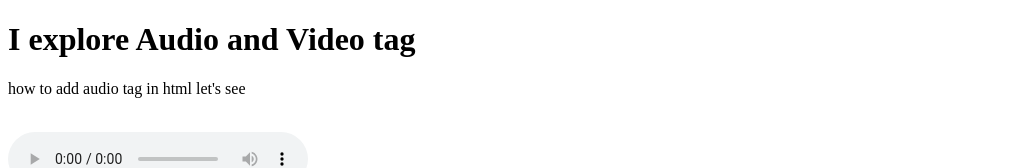
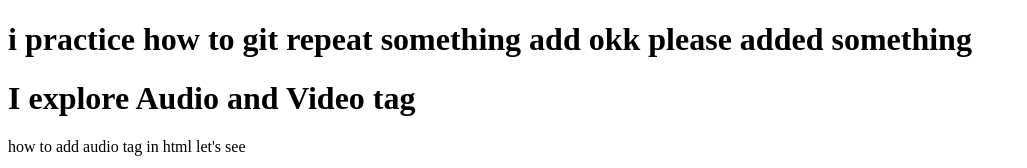
Before and after one commit to Asrafpavel/audio-video-repo, a plain HTML site: page index.html in a window 1280 px wide. Shown: the top 168 px of the page, without its empty margins (0-1027 px from the left). Drawn offline with Linux system fonts and the light colour scheme.

Commit message:
first line h1 added

```diff
--- a/index.html
+++ b/index.html
@@ -6,6 +6,7 @@
     <title>audio video learned</title>
 </head>
 <body>
+    <h1>i practice how to git repeat something add okk please added something</h1>
     <h1>I explore Audio and Video tag</h1>
     <p>how to add audio tag in html let's see</p>
     <br>
```
